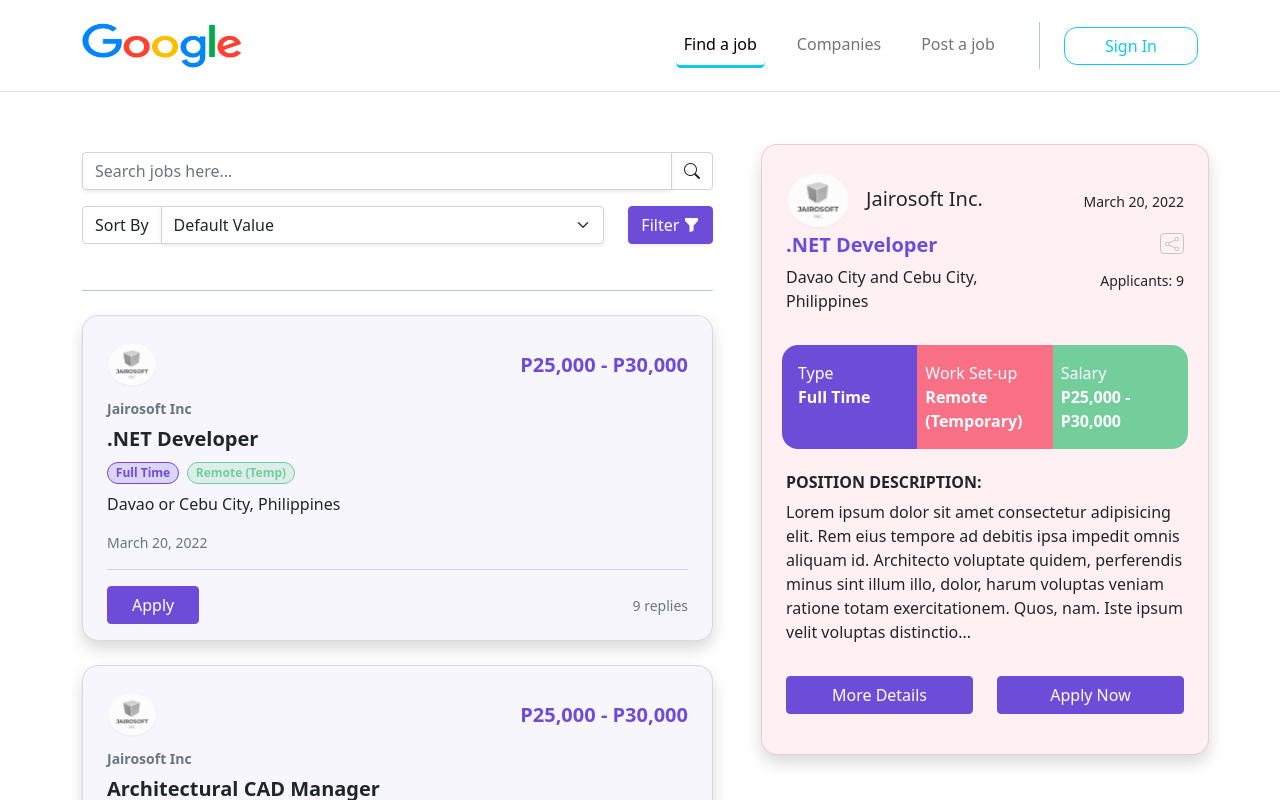
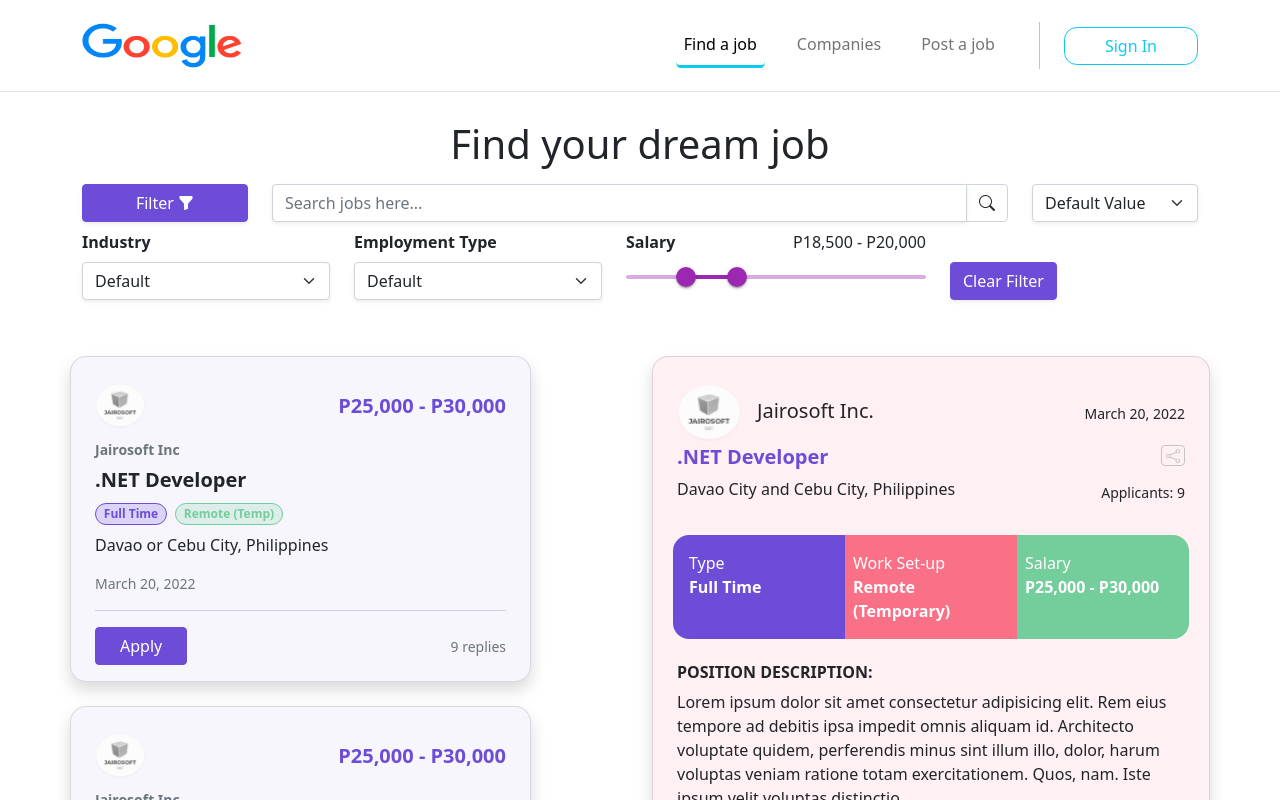
Before and after one commit to hansel-cmd/nextjs-jairocomponents, a Next.js app: page /listing in a window 1280 px wide. Shown: the top 800 px of the page. Built offline with nearby package versions, Linux system fonts and the light colour scheme.

Commit message:
added @mui/material @emotion/react @emotion/styled

```diff
--- a/components/CardDetails.js
+++ b/components/CardDetails.js
@@ -4,7 +4,7 @@
     const router = useRouter()
     return (
         <>
-            <div className="card rounded-5 mb-4 shadow bg-outline-secondary-opacity-10">
+            <div className="card rounded-5 mb-4 shadow bg-outline-secondary-opacity-10" style={{position: "sticky", top: "120px"}}>
 
                 <div className="card-header no-border-bottom bg-transparent pt-4 pb-0 px-4">
                     <div className="row align-items-center">
@@ -27,7 +27,7 @@
                         </div>
                         <div className="col-10 col-sm-4">
                             <p className="fs-7 text-dark text-end" style={{ backgroundColor: "1px solid black !important" }}>
-                                <i class="bi bi-share px-1 rounded" role="button" style={{ border: "1px solid #C4C4C4", color: "#C4C4C4" }}></i>
+                                <i className="bi bi-share px-1 rounded" role="button" style={{ border: "1px solid #C4C4C4", color: "#C4C4C4" }}></i>
                             </p>
                             <p className="fs-7 text-dark text-end">Applicants: 9</p>
                         </div>
--- /dev/null
+++ b/components/RangeSlider.js
@@ -0,0 +1,28 @@
+import * as React from 'react';
+import Box from '@mui/material/Box';
+import Slider from '@mui/material/Slider';
+
+function valuetext(value) {
+  return `${value}°C`;
+}
+
+export default function RangeSlider() {
+  const [value, setValue] = React.useState([20, 37]);
+
+  const handleChange = (event, newValue) => {
+    setValue(newValue);
+  };
+
+  return (
+    <Box sx={{ width: 300 }}>
+      <Slider
+        getAriaLabel={() => 'Salary range'}
+        value={value}
+        onChange={handleChange}
+        valueLabelDisplay="auto"
+        getAriaValueText={valuetext}
+        color="secondary"
+      />
+    </Box>
+  );
+}
--- a/package.json
+++ b/package.json
@@ -8,6 +8,9 @@
     "start": "next start"
   },
   "dependencies": {
+    "@emotion/react": "^11.8.2",
+    "@emotion/styled": "^11.8.1",
+    "@mui/material": "^5.5.3",
     "@popperjs/core": "^2.11.2",
     "bootstrap-icons": "^1.7.2",
     "next": "^10.0.4",
--- a/pages/listing.js
+++ b/pages/listing.js
@@ -4,6 +4,7 @@
 import FilterModal from '../components/FilterModal'
 import CardDetails from '../components/CardDetails'
 import ApplyModal from '../components/ApplyModal'
+import RangeSlider from '../components/RangeSlider'
 import { mainFeaturedProduct as jobDesc, companyInformation as companyInfo } from './testData.js';
 import { useRouter } from 'next/router'
 
@@ -25,16 +26,18 @@
     return (
         <section className="text-dark px-lg-0 p-lg-0 pt-lg-5">
 
-            <FilterModal></FilterModal>
+            {/* banner */}
+            <section className="container">
 
-            <div className="container px-0">
+                <h1 className="text-center">Find your dream job</h1>
 
                 <div className="row">
-                    {/* list */}
-                    <div className='col-lg-7 p-4'>
 
-                        {/* Search and Button */}
-                        <div className="row">
+                    {/* Filter Button */}
+                    <div className="col-lg-3 col-xl-2 d-grid d-block mt-2">
+                        <button type="button" className="btn btn-info shadow-sm" data-bs-toggle="modal" data-bs-target="#modal">Filter <i className="bi bi-funnel-fill"></i></button>
+                    </div>
+
                     <div className="col mt-2">
                         <div className="input-group flex-nowrap">
                             <input type="text" placeholder="Search jobs here..." className="form-control shadow-sm no-border-right' no-focus" />
@@ -44,21 +47,8 @@
                             </span>
                         </div>
                     </div>
-                        </div>
 
-
-                        {/* Sort By and Fiter Button */}
-                        <div className="pt-2">
-
-                            <div className="row">
-                                {/* Sort By */}
-                                <div className="col-lg-9 col-xl-10 mt-2">
-                                    <div className="input-group flex-nowrap">
-
-                                        <span className="input-group-text no-background" id="addon-wrapping">
-                                            Sort By
-                                        </span>
-
+                    <div className="col-lg-3 col-xl-2 mt-2">
                         <select id="sortBy" className="form-select shadow-sm" role="button" aria-label="sort-by">
                             <option defaultValue>Default Value</option>
                             <option value="x">Lorem, ipsum dolor.</option>
@@ -68,27 +58,95 @@
                     </div>
                 </div>
 
-                                {/* Filter Button */}
-                                <div className="col-lg-3 col-xl-2 d-grid d-block mt-2">
-                                    <button type="button" className="btn btn-info shadow-sm" data-bs-toggle="modal" data-bs-target="#modal">Filter <i className="bi bi-funnel-fill"></i></button>
+                <div className="row">
+                    <div className="col">
+                        <div className="py-2">
+                            <span className="no-background text-start fw-bold">
+                                Industry
+                            </span>
+
+                            <select id="industry" className="form-select mt-2 shadow-sm" role="button" aria-label="industry">
+                                <option defaultValue>Default</option>
+                                <option value="x">Lorem, ipsum dolor.</option>
+                                <option value="y">Lorem, ipsum.</option>
+                                <option value="z">Lorem ipsum dolor sit.</option>
+                            </select>
+                        </div>
+                    </div>
+                    <div className="col">
+                        <div className="py-2">
+                            <span className="no-background text-start fw-bold">
+                                Employment Type
+                            </span>
+
+                            <select id="employment_type" className="form-select mt-2 shadow-sm" role="button" aria-label="employment_type">
+                                <option defaultValue>Default</option>
+                                <option value="x">Lorem, ipsum dolor.</option>
+                                <option value="y">Lorem, ipsum.</option>
+                                <option value="z">Lorem ipsum dolor sit.</option>
+                            </select>
+                        </div>
+                    </div>
+                    <div className="col">
+                        <div className="py-2">
+                            <div className="d-flex justify-content-between pb-2">
+                                <span className="no-background text-start fw-bold">
+                                    Salary
+                                </span>
+                                <span>
+                                    P18,500 - P20,000
+                                </span>
+                            </div>
+                            <RangeSlider></RangeSlider>
+                        </div>
+                    </div>
+                    <div className="col d-flex align-items-end">
+                        <div className="py-2">
+                            <button type="button" className="btn btn-info shadow-sm">Clear Filter</button>
+                        </div>
                     </div>
                 </div>
 
+
+
+            </section>
+
+            {/* job list */}
+            <section className="container px-0 position-relative pt-4">
+                <div className="row">
+                    <div className="col-5">
+                        <div className="pt-4">
+                            {jobs.map((data, i) => <LongCard key={i} details={data} setJob={() => { setCurrJob(data) }} ></LongCard>)}
                         </div>
+                    </div>
+                    <div className="col-1"></div>
+                    <div className="col-6 pt-4">
+                        <CardDetails details={currJob}></CardDetails>
+                    </div>
+                </div>
+
+            </section>
+
+            <FilterModal></FilterModal>
+
+            <div className="container px-0">
+
+                <div className="row">
+                    {/* list */}
+                    <div className='col-lg-7 p-4'>
+
 
 
                         <div className={styles['horizontal-separator']}></div>
 
 
-                        <div className="pt-4">
-                            {jobs.map((data, i) => <LongCard key={i} details={data} setJob={() => { setCurrJob(data) }} ></LongCard>)}
-                        </div>
+
 
 
                     </div>
 
                     {/* card */}
-                    <div className="col-lg-5 p-4">
+                    {/* <div className="col-lg-5 p-4">
                         <div style={{ width: '35%' }}>
                             <div style={{ width: 'inherit' }}>
                                 <div className="position-fixed" style={{ width: 'inherit', maxWidth: '510px' }}>
@@ -96,12 +154,15 @@
                                 </div>
                             </div>
                         </div>
+                    </div> */}
+
+
                 </div>
+            </div>
+
 
             {/* Apply Now Modal */}
             <ApplyModal></ApplyModal>
-                </div>
-            </div>
         </section>
     );
 }
--- a/styles/Listing.module.css
+++ b/styles/Listing.module.css
@@ -2,3 +2,79 @@
     border-bottom: 1.2px solid #b7c6d3;
     height: 2.95rem;
 }
+
+.range {
+    -webkit-appearance: none;
+    -moz-appearance: none;
+    appearance: none;
+    width: 100%;
+    outline: none;
+    position: absolute;
+    margin: auto;
+    top: 0;
+    bottom: 0;
+    background-color: transparent;
+    pointer-events: none;
+}
+
+.slider-track {
+    width: 100%;
+    height: 5px;
+    position: absolute;
+    margin: auto;
+    top: 0;
+    bottom: 0;
+    border-radius: 5px;
+}
+
+.range::-webkit-slider-runnable-track {
+    -webkit-appearance: none;
+    height: 5px;
+}
+
+.range::-moz-range-track {
+    -moz-appearance: none;
+    height: 5px;
+}
+
+.range::-ms-track {
+    appearance: none;
+    height: 5px;
+}
+
+.range::-webkit-slider-thumb {
+    -webkit-appearance: none;
+    height: 1.7em;
+    width: 1.7em;
+    background-color: #3264fe;
+    cursor: pointer;
+    margin-top: -9px;
+    pointer-events: auto;
+    border-radius: 50%;
+}
+
+.range::-moz-range-thumb {
+    -webkit-appearance: none;
+    height: 1.7em;
+    width: 1.7em;
+    cursor: pointer;
+    border-radius: 50%;
+    background-color: #3264fe;
+    pointer-events: auto;
+    border: none;
+}
+
+.range::-ms-thumb {
+    appearance: none;
+    height: 1.7em;
+    width: 1.7em;
+    cursor: pointer;
+    border-radius: 50%;
+    background-color: #3264fe;
+    pointer-events: auto;
+}
+
+.range:active::-webkit-slider-thumb {
+    background-color: #ffffff;
+    border: 1px solid #3264fe;
+}
```
Also changed, not shown: 1 other file (tests, documents, lock files or other folders). Lines whose indentation alone changed are shown as unchanged.
